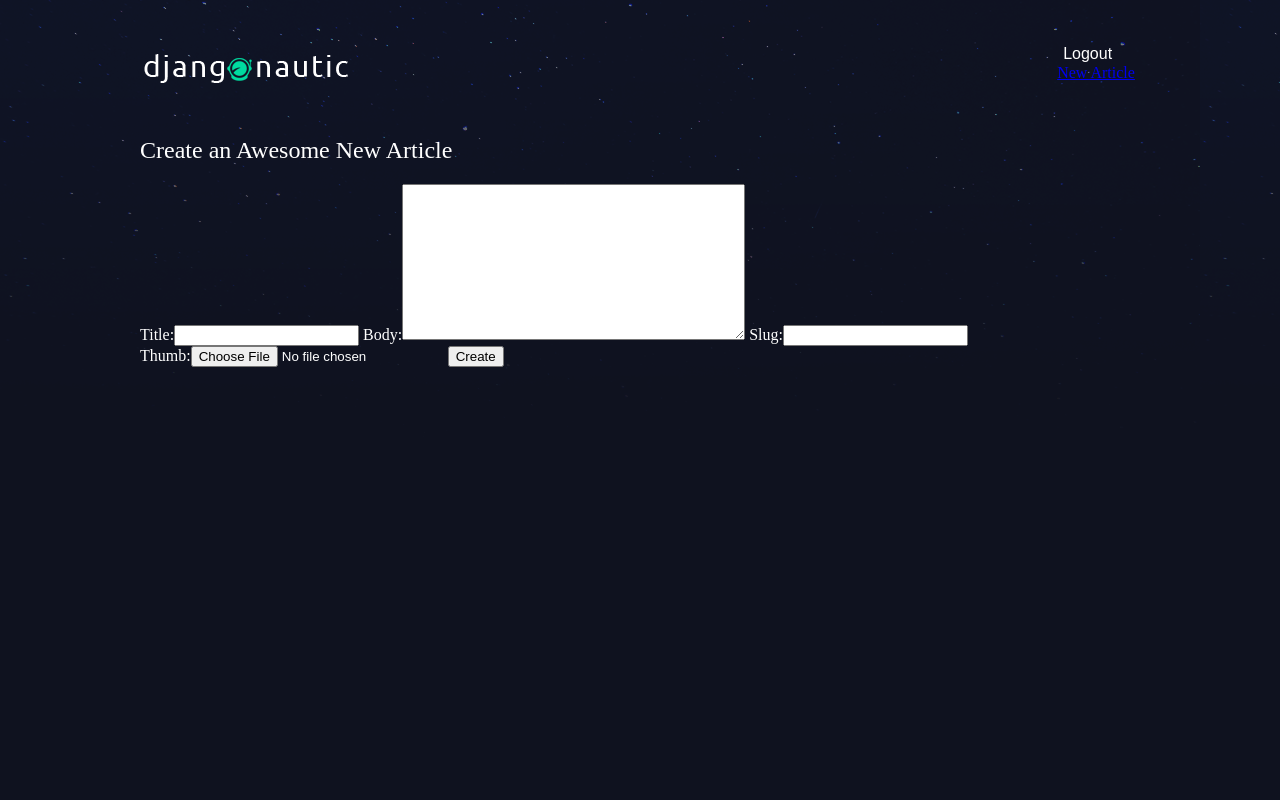
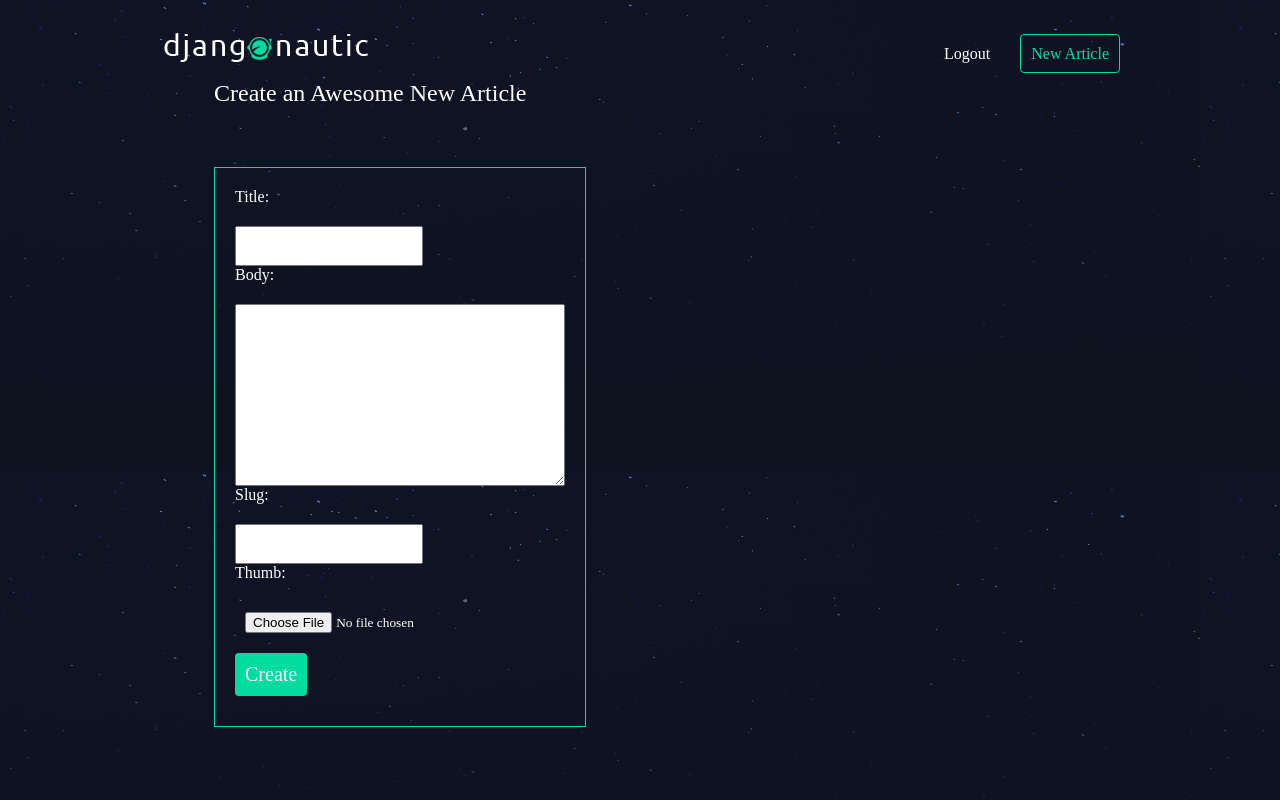
Before and after one commit to liusska/djangonautic, a Django app: page /articles/create/ in a window 1280 px wide. Run offline with Django 3.2, Linux system fonts and the light colour scheme; a user stored in the database is signed in.

Commit message:
Styling the App - part2

```diff
--- a/djangonautic/articles/templates/articles/article_list.html
+++ b/djangonautic/articles/templates/articles/article_list.html
@@ -1,7 +1,7 @@
 {% extends 'base_layout.html' %}
 
 {% block content %}
-    <h1>Article List</h1>
+    <h1>Articles List</h1>
     <div class="articles">
         {% for article in articles %}
             <div class="article">
--- a/djangonautic/assets/styles.css
+++ b/djangonautic/assets/styles.css
@@ -1,33 +1,38 @@
 body{
     background-color: #0f121f;
-    background-image: url(stars.png);
-    background-repeat: repeat-x;
+    background-image: url(/static/stars.png);
+    background-repeat-y: no-repeat;
     color: #fff;
 }
 
-/*body *{*/
-/*    font-family: sans-serif;*/
-/*}*/
+body *{
+    font-family: Ubuntu;
+}
 
 h1, h2, h3, h4, h5{
     font-weight: normal;
+    margin: 0;
+}
+
+a, a:hover, a:visited{
+    color: #fff;
     text-decoration: none;
 }
 
 .wrapper{
-    max-width: 1000px;
+    max-width: 960px;
     margin: 0 auto;
 }
 
-div.wrapper h1{
+div.wrapper > h1{
     text-align: center;
     margin: 100px auto;
-    font-size: 2.4em;
+    font-size: 2.4em
 }
 
 header{
     display: grid;
-    grid-template-columns: 6fr 1fr;
+    grid-template-columns: 1fr 1fr;
     padding: 20px 0;
 }
 
@@ -37,6 +42,7 @@ nav{
 
 nav li{
     display: inline-block;
+    list-style-type: none;
     margin-left: 20px;
 }
 
@@ -45,19 +51,20 @@ nav button{
     color: #fff;
     cursor: pointer;
     border: 0;
-    font-size: 1em;
+    font-size: 16px;
 }
 
-.articles {
+.articles{
     display: grid;
-    grid-template-columns: 3fr 3fr 1fr;
-    grid-gap: 40px;
+    grid-template-columns: 1fr 1fr 1fr;
+    grid-gap: 30px;
 }
 
 .article{
+    padding: 10px;
     border: 1px solid #00dba0;
     position: relative;
-    padding: 10px 10px 40px;
+    padding-bottom: 40px;
 }
 
 .article h2{
@@ -78,16 +85,67 @@ nav button{
     padding: 0;
 }
 
-.article-detail .article img{
+.article-detail  .article img{
     max-width: 100%;
 }
 
-.article-detail .article h2{
+.article-detail  .article h2{
     text-align: center;
     margin: 20px auto;
-    font-size: 2em;
+    font-size: 2em
 }
 
-.article-detail .article p{
+.article-detail .article h3{
     text-align: center;
 }
+
+.article-detail  .article p{
+    margin: 10px 20px
+}
+
+.site-form {
+    margin-top: 60px;
+    border: 1px solid #00dba0;
+    padding: 20px;
+}
+
+.site-form input, .site-form textarea{
+    display: block;
+    margin: 20px 0 0px 0;
+    padding: 10px;
+}
+
+a.highlight{
+    border: 1px solid #00dba0;
+    padding: 10px;
+    border-radius: 4px;
+    color: #00dba0;
+}
+
+.helptext, .helptext ul{
+    margin: 0 auto 20px;
+    color: #bbb;
+    font-size: 14px;
+    display: block;
+}
+
+.errorlist li{
+    padding: 10px;
+    list-style-type: none;
+    border: 1px solid #FF5722;
+    margin: 10px 0;
+    color: #FF5722
+}
+
+.errorlist{
+    padding: 0;
+}
+
+.site-form input[type="submit"]{
+    background: #00dba0;
+    border: 0;
+    color: #fff;
+    font-size: 20px;
+    border-radius: 4px;
+    margin: 10px 0;
+}
```
Also changed, not shown: djangonautic/db.sqlite3.
